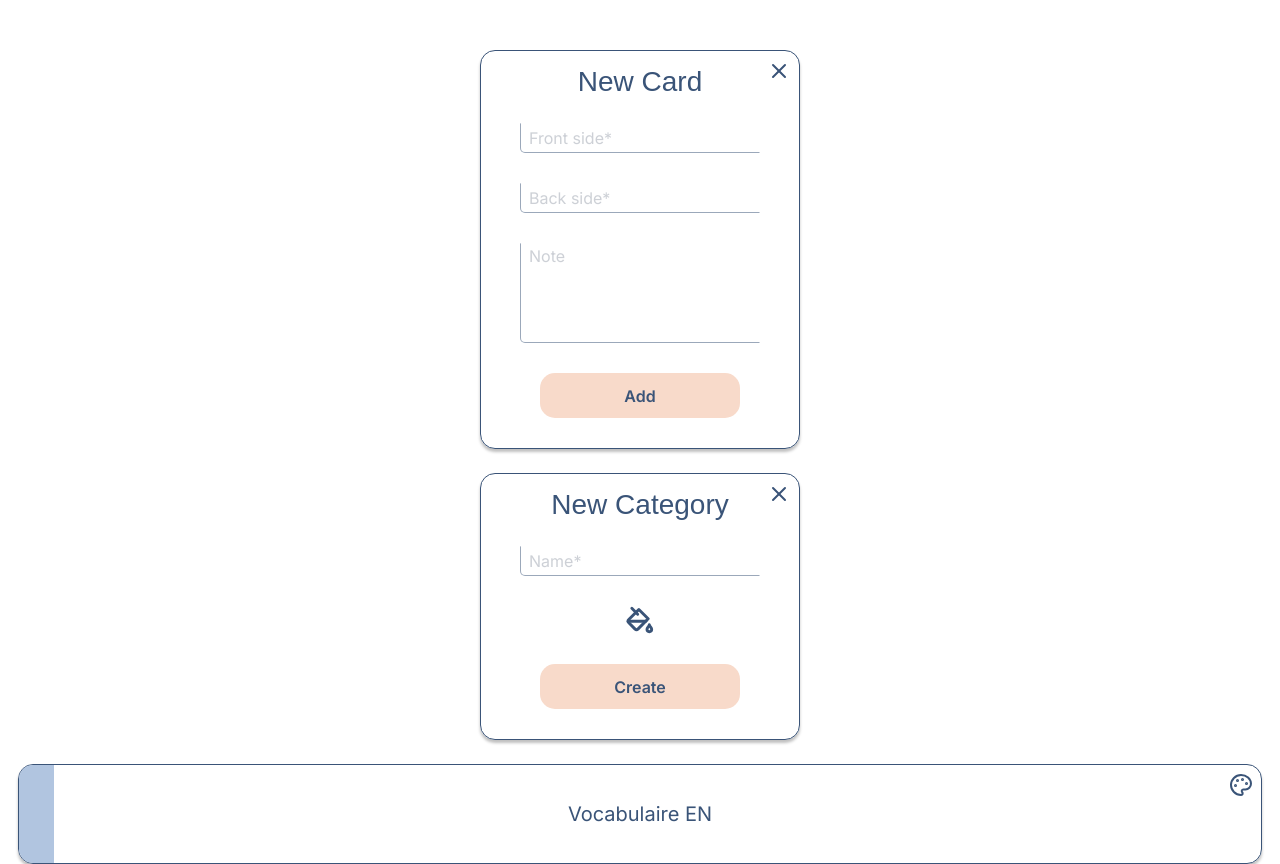
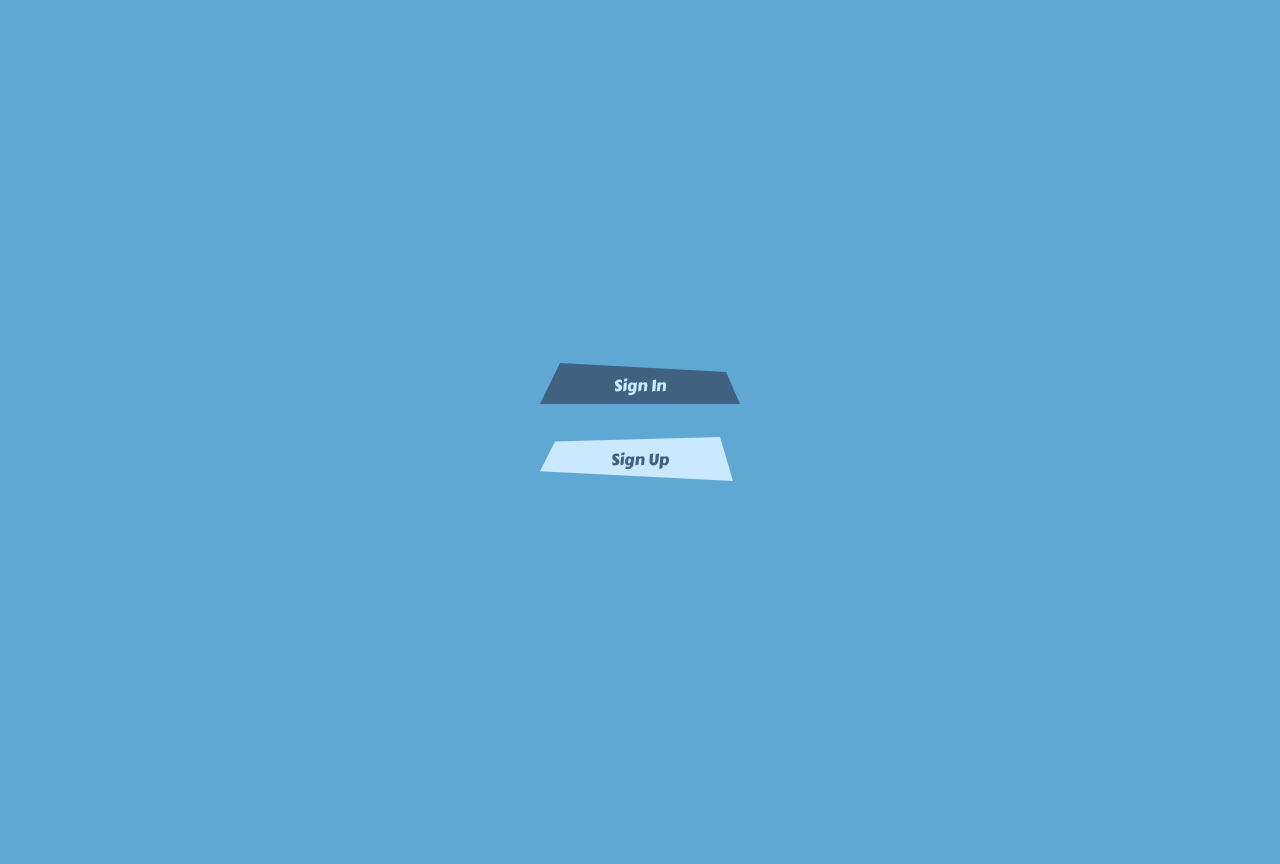
Before and after one commit to Silence502/tc-design, a Nuxt app: page / in a window 1280 px wide. After the commit the page ends 800 px from the top, so only its background shows below. Built offline with nearby package versions, Linux system fonts and the light colour scheme; a web font is replaced by a local one.

Commit message:
New design

```diff
--- a/app.vue
+++ b/app.vue
@@ -1,13 +1,17 @@
 <template>
-  <ModalNewCard title="New Card" />
+<!--  <ModalNewCard title="New Card" />-->
+<!--  <br>-->
+<!--  <ModalNewCategory title="New Category" />-->
+<!--  <br>-->
+<!--  <CardCategory>Vocabulaire EN</CardCategory>-->
+  <Button01>Sign In</Button01>
   <br>
-  <ModalNewCategory title="New Category" />
-  <br>
-  <CardCategory>Vocabulaire EN</CardCategory>
+  <Button02>Sign Up</Button02>
 </template>
 
 <script setup lang="ts">
 import ModalNewCard from "~/components/ModalNewCard.vue";
 import ModalNewCategory from "~/components/ModalNewCategory.vue";
 import CardCategory from "~/components/CardCategory.vue";
+import Button02 from "~/components/Button02.vue";
 </script>
--- /dev/null
+++ b/assets/css/animations.css
@@ -0,0 +1,23 @@
+@keyframes bounce {
+    0% {
+        transform: scale(0);
+    }
+
+    85% {
+        transform: scale(1.1);
+    }
+
+    100% {
+        transform: scale(1);
+    }
+}
+
+@keyframes rotation {
+    0% {
+        transform: rotate(0deg) scale(1.1);
+    }
+
+    100% {
+        transform: rotate(2deg) scale(1.1);
+    }
+}
--- a/assets/css/root.css
+++ b/assets/css/root.css
@@ -1,6 +1,7 @@
 :root {
-    --primary-color: #3A5478;
-    --secondary-color: #F8DACA;
+    --primary-color: #406280;
+    --secondary-color: #CAE9FF;
+    --tertiary-color: #5FA8D3;
 
     --modal-mobile-w: 320px;
     --modal-mobile-h: auto;
--- /dev/null
+++ b/components/Button01.vue
@@ -0,0 +1,44 @@
+<script setup lang="ts">
+
+</script>
+
+<template>
+  <button class="tc-button-primary">
+    <a class="link-tag" href="#">
+      <span><slot></slot></span>
+      <div class="shape-primary shape path primary-2e106bba2d29">
+        <svg width="200" xmlns="http://www.w3.org/2000/svg" height="41"
+             id="screenshot-87f97f36-2664-8003-8005-2e106bba2d29" viewBox="424 351 200 41"
+             style="-webkit-print-color-adjust::exact" xmlns:xlink="http://www.w3.org/1999/xlink" fill="none"
+             version="1.1">
+          <g id="shape-87f97f36-2664-8003-8005-2e106bba2d29" data-testid="primary">
+            <defs></defs>
+            <g class="fills" id="fills-87f97f36-2664-8003-8005-2e106bba2d29">
+              <path d="M444.000,351.000L424.000,392.000L624.000,392.000L610.087,359.945L444.000,351.000Z"
+                    style="fill:#406280;fill-opacity:1"></path>
+            </g>
+          </g>
+        </svg>
+      </div>
+      <!-- path: secondary -->
+      <div class="shape-secondary shape path secondary-2e10c5f9f0a3">
+        <svg width="189" xmlns="http://www.w3.org/2000/svg" height="45"
+             id="screenshot-87f97f36-2664-8003-8005-2e10c5f9f0a3" viewBox="424 355 189 45"
+             style="-webkit-print-color-adjust::exact" xmlns:xlink="http://www.w3.org/1999/xlink" fill="none"
+             version="1.1">
+          <g id="shape-87f97f36-2664-8003-8005-2e10c5f9f0a3" data-testid="secondary">
+            <defs></defs>
+            <g class="fills" id="fills-87f97f36-2664-8003-8005-2e10c5f9f0a3">
+              <path
+                  d="M607.000,400.000L613.000,355.000L424.000,358.000L434.000,388.000L607.000,400.000ZM529.000,374.000"
+                  style="fill:#CAE9FF;fill-opacity:1"></path>
+            </g>
+          </g>
+        </svg>
+      </div>
+    </a>
+  </button>
+</template>
+
+<style scoped>
+</style>
--- /dev/null
+++ b/components/Button02.vue
@@ -0,0 +1,113 @@
+<script setup lang="ts">
+
+</script>
+
+<template>
+  <button class="btn-container">
+    <a class="link-tag" href="#">
+      <span><slot></slot></span>
+      <div class="shape-primary shape path primary-2eacbd501b01">
+        <svg width="193" xmlns="http://www.w3.org/2000/svg" height="44"
+             id="screenshot-87f97f36-2664-8003-8005-2eacbd501b01" viewBox="425 456 193 44"
+             style="-webkit-print-color-adjust::exact" xmlns:xlink="http://www.w3.org/1999/xlink" fill="none"
+             version="1.1">
+          <g id="shape-87f97f36-2664-8003-8005-2eacbd501b01" data-testid="primary">
+            <defs></defs>
+            <g class="fills" id="fills-87f97f36-2664-8003-8005-2eacbd501b01">
+              <path
+                  d="M440.000,460.465L425.000,490.156L618.000,500.000L605.000,456.000L440.000,460.465ZM440.000,460.465"
+                  style="fill:#CAE9FF;fill-opacity:1"></path>
+            </g>
+          </g>
+        </svg>
+      </div>
+      <div class="shape-secondary shape path secondary-2eacbd501b02">
+        <svg width="195" xmlns="http://www.w3.org/2000/svg" height="43"
+             id="screenshot-87f97f36-2664-8003-8005-2eacbd501b02" viewBox="430 452 195 43"
+             style="-webkit-print-color-adjust::exact" xmlns:xlink="http://www.w3.org/1999/xlink" fill="none"
+             version="1.1">
+          <g id="shape-87f97f36-2664-8003-8005-2eacbd501b02" data-testid="secondary">
+            <defs></defs>
+            <g class="fills" id="fills-87f97f36-2664-8003-8005-2eacbd501b02">
+              <path
+                  d="M611.000,493.000L625.000,464.000L430.000,452.000L446.000,495.000L611.000,493.000ZM530.820,469.627"
+                  style="fill:#406280;fill-opacity:1"></path>
+            </g>
+          </g>
+        </svg>
+      </div>
+    </a>
+  </button>
+</template>
+
+<style scoped>
+.btn-container {
+  width: 200px;
+  height: 50px;
+  color: #406280;
+  position: relative;
+
+  & span {
+    margin-bottom: 5px;
+  }
+
+  & .shape-primary {
+    z-index: -1;
+    top: 0;
+    left: 0;
+    position: absolute;
+  }
+
+  & .shape-secondary {
+    z-index: -2;
+    top: 0;
+    left: 0;
+    position: absolute;
+    opacity: 0;
+    transition: opacity 0.1s ease;
+  }
+}
+
+.btn-container:hover {
+  & .shape-secondary {
+    opacity: 1;
+    transition: opacity 0.1s ease;
+    animation: bounce .1s ease;
+  }
+
+  & span {
+    transform: scale(1.1);
+    transition: transform 0.1s ease .1s;
+    margin-bottom: 5px;
+  }
+}
+
+@keyframes bounce {
+  0% {
+    transform: scale(0);
+  }
+
+  85% {
+    transform: scale(1.1);
+  }
+
+  100% {
+    transform: scale(1);
+  }
+}
+
+@keyframes rotation {
+  0% {
+    transform: rotate(0deg) scale(1.1);
+  }
+
+  50% {
+    transform: rotate(2deg) scale(1.1);
+  }
+
+  100% {
+    transform: rotate(-2deg) scale(1.1);
+  }
+}
+
+</style>
--- a/tailwind.config.js
+++ b/tailwind.config.js
@@ -11,6 +11,12 @@ export default {
       'poppins': 'Poppins, sans-serif',
       'inter': 'Inter, sans-serif',
       'abeezee': 'ABeeZee, sans-serif',
+      'carter': 'Carter One, system-ui',
+      'shadows': 'Shadows Into Light, cursive',
+    },
+    extend: {
+      gridTemplateColumns: {
+        '4x240': 'repeat(4, 100%)'
       },
       width: {
         'tc-modal-mobile-w': 'var(--modal-mobile-w)',
@@ -23,6 +29,7 @@ export default {
       colors: {
         'tc-primary': 'var(--primary-color)',
         'tc-secondary': 'var(--secondary-color)',
+        'tc-tertiary': 'var(--tertiary-color)',
       },
       borderRadius: {
         'tc-15': 'var(--border-radius-15)',
@@ -34,10 +41,6 @@ export default {
       boxShadow: {
         'tc-1': '0px 3px 3px rgba(0, 0, 0, 0.25)',
       },
-    extend: {
-      gridTemplateColumns: {
-        '4x240': 'repeat(4, 100%)'
-      },
     },
   },
   plugins: [],
```
Also changed, not shown: assets/css/tailwind.css. Lines whose indentation alone changed are shown as unchanged.
